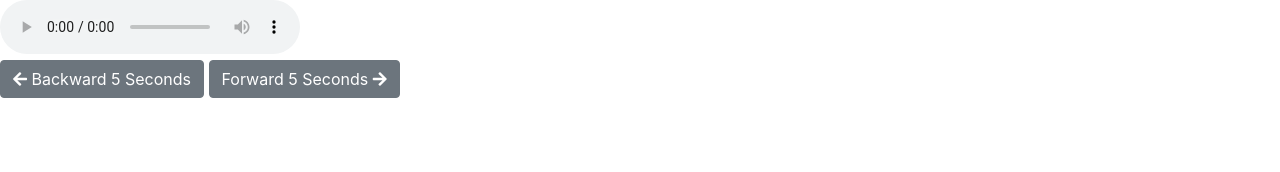
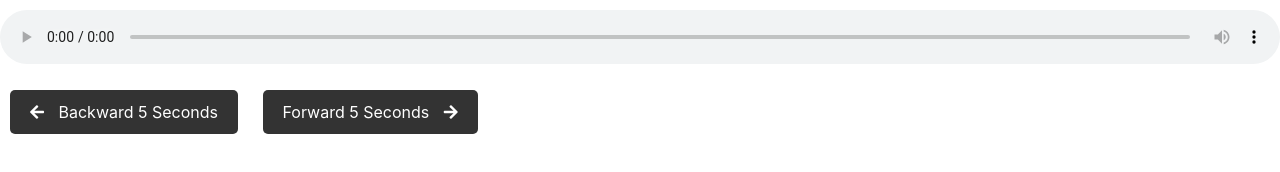
Before and after one commit to maphim/chatgpt-backend, a website: page public/index.html in a window 1280 px wide. Drawn offline with nearby package versions, Linux system fonts and the light colour scheme.

Commit message:
update player

```diff
--- a/public/index.html
+++ b/public/index.html
@@ -18,10 +18,46 @@
     <script src="https://www.youtube.com/iframe_api"></script>
 
     <style>
-        #player {
+        audio::-webkit-progress-value {
+            background-color: orange;
+        }
+
+        /* Style the audio player */
+        #audio-controls {
+            display: flex;
+            flex-direction: row;
+            align-items: center;
+            justify-content: center;
+        }
+
+        audio {
             width: 100%;
-            border-radius: 15px;
-            border: 1px solid #bebebe;
+            margin: 10px 0;
+        }
+
+        /* Style the buttons */
+        .btn {
+            display: inline-block;
+            margin: 10px;
+            padding: 10px 20px;
+            background-color: #333;
+            color: #fff;
+            border: none;
+            border-radius: 5px;
+            font-size: 16px;
+            cursor: pointer;
+        }
+
+        .btn:hover {
+            background-color: #555;
+        }
+
+        #backwardBtn i {
+            margin-right: 10px;
+        }
+
+        #forwardBtn i {
+            margin-left: 10px;
         }
     </style>
 
```
